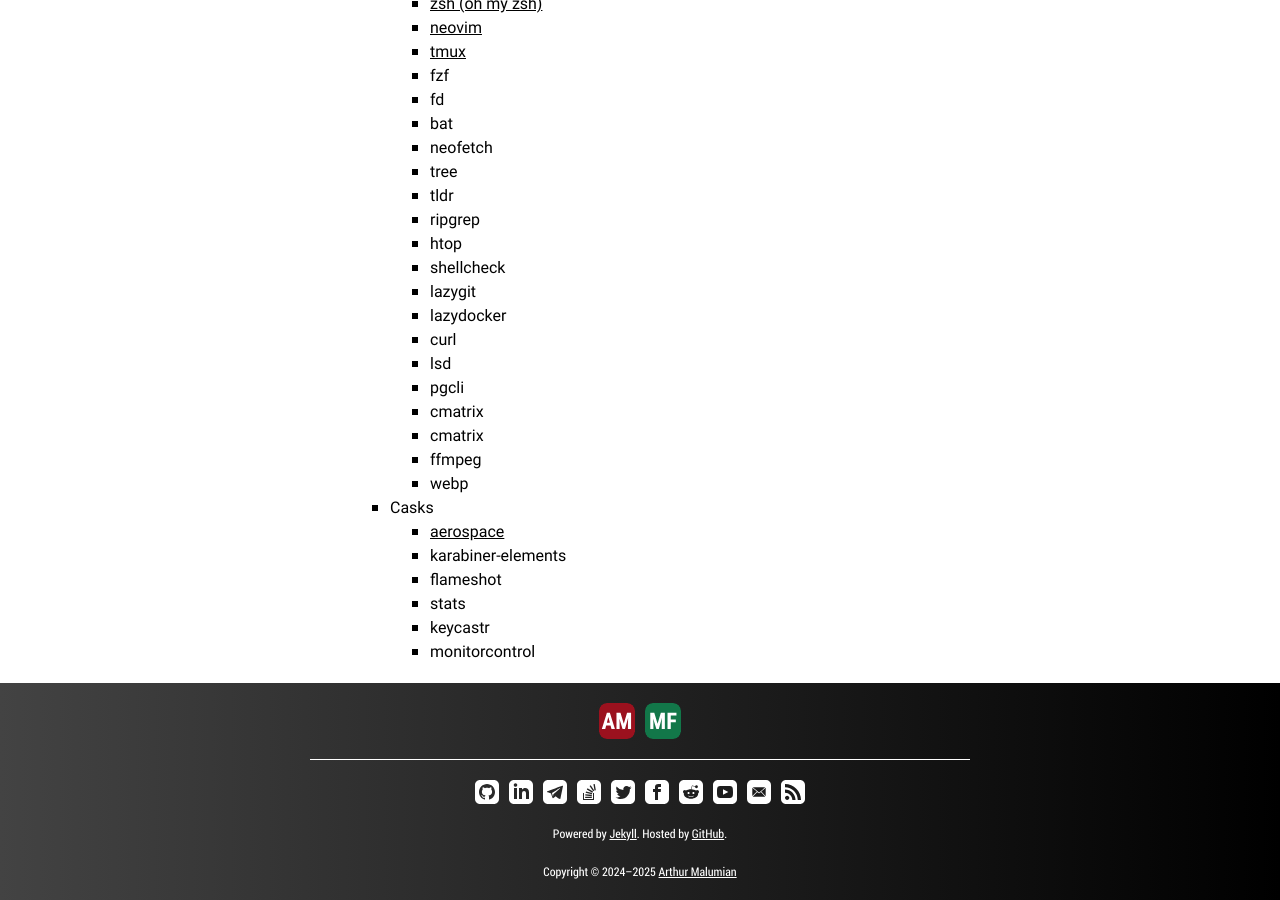
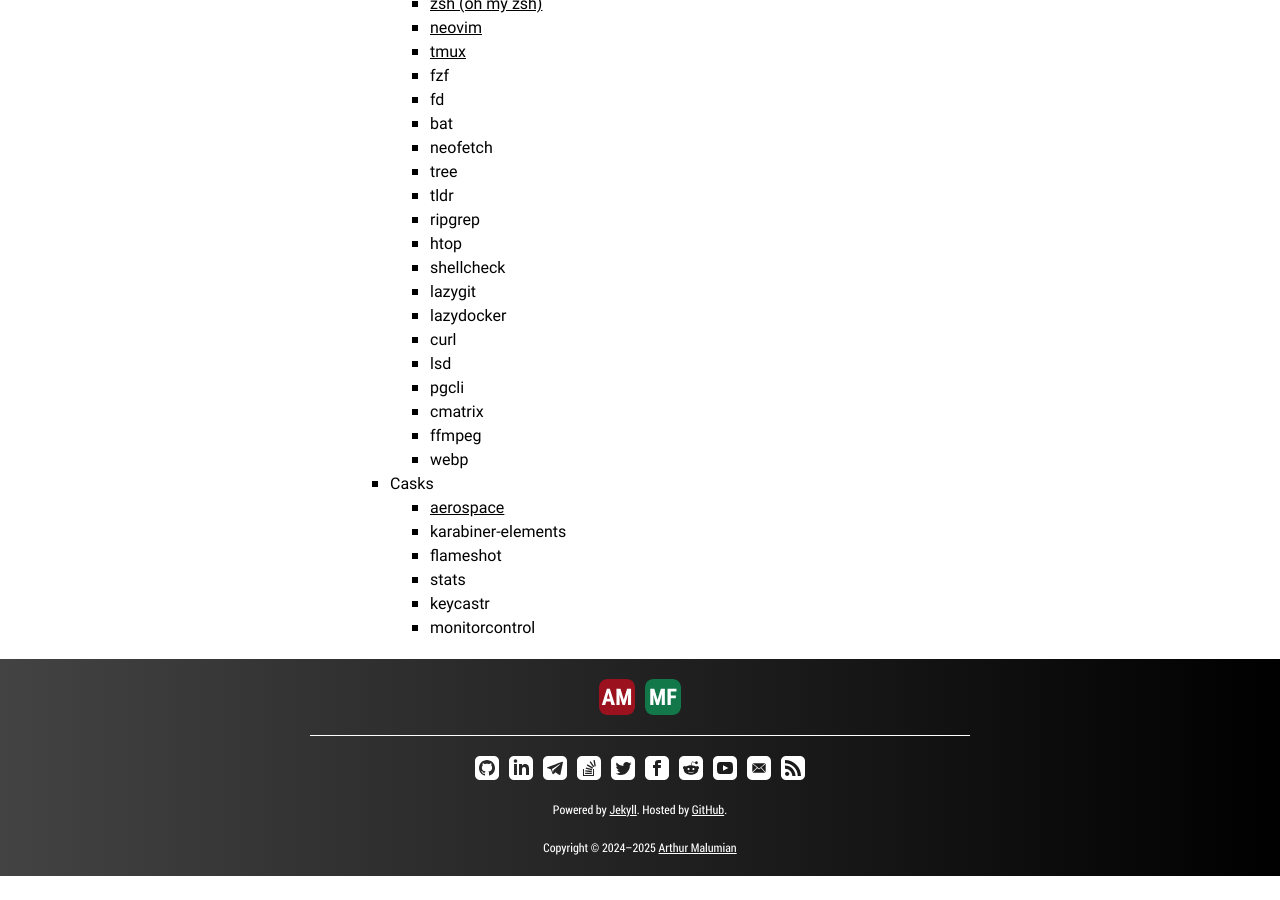
Before and after one commit to amalumian/www.malumian.dev, a Jekyll site: the page built from setup.html, in a window 1280 px wide and 900 px high, scrolled down 6036 px. Built offline with Jekyll 4.4.1, drawn with Linux system fonts in a browser that asks for light colours; after the commit the page ends 6912 px from its top, so only the background shows below that.

Commit message:
Update setup.html

```diff
--- a/setup.html
+++ b/setup.html
@@ -345,7 +345,6 @@
                         <li>lsd</li>
                         <li>pgcli</li>
                         <li>cmatrix</li>
-                        <li>cmatrix</li>
                         <li>ffmpeg</li>
                         <li>webp</li>
                     </ul>
```
